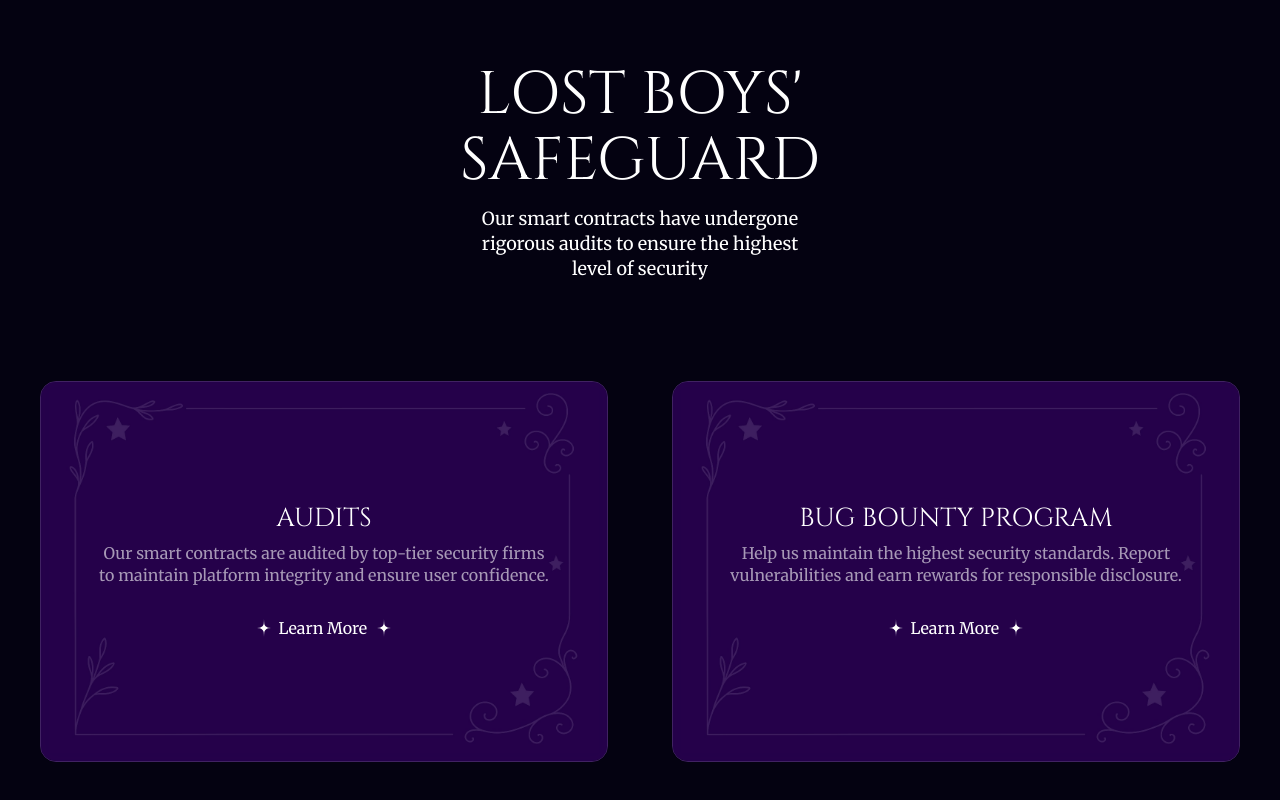
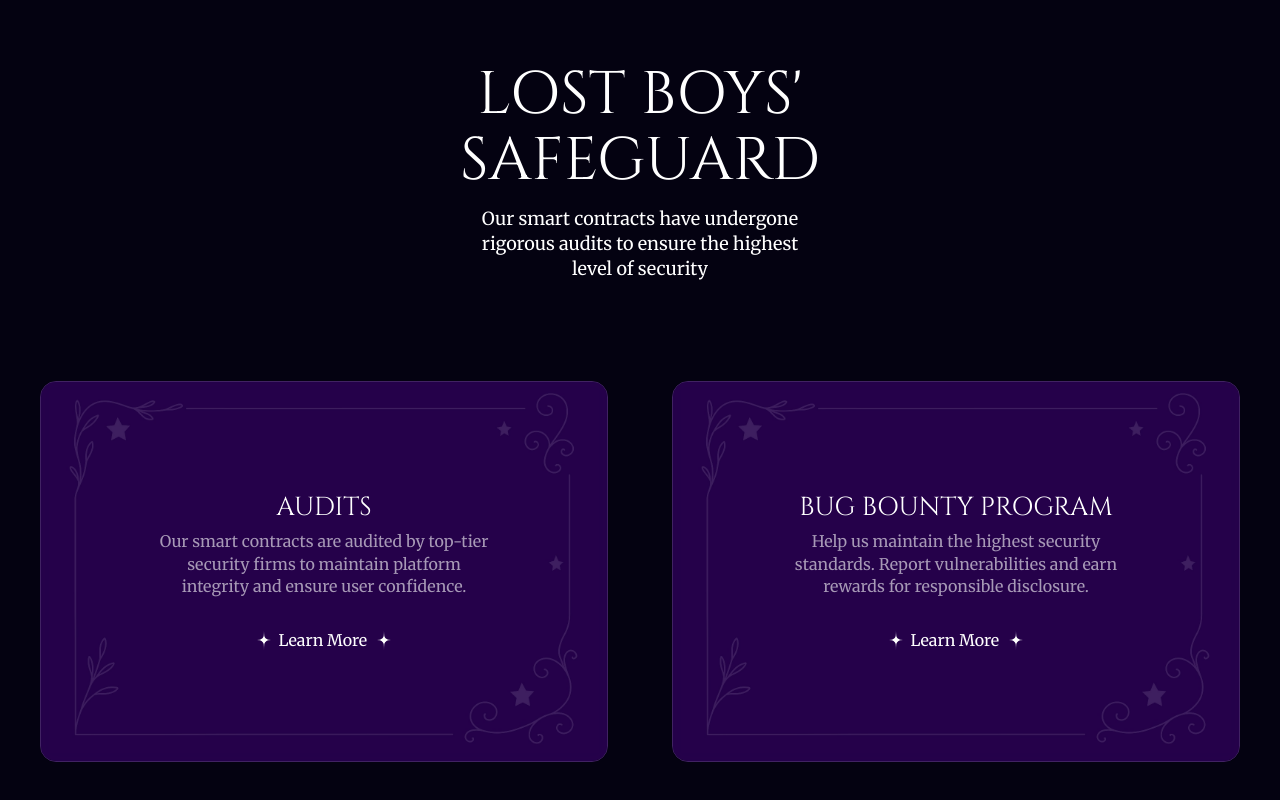
Before and after one commit to Neverland-Money/neverland-landing, a Next.js app: page / in a window 1280 px wide. Shown: the part 5595-6395 px from the top of the page. Built offline with nearby package versions, Linux system fonts and the light colour scheme.

Commit message:
feat: padding

```diff
--- a/src/components/sections/SecuritySection.tsx
+++ b/src/components/sections/SecuritySection.tsx
@@ -16,7 +16,7 @@ function SecurityCard({
   disabled = false,
 }: SecurityCardProps) {
   return (
-    <div className='relative flex aspect-[588/394] w-[280px] flex-col items-center justify-center gap-2.5 overflow-hidden rounded-2xl border border-[#402262] p-4 backdrop-blur-sm sm:w-[350px] sm:p-6 lg:w-[480px] lg:p-14 xl:w-[588px]'>
+    <div className='relative flex aspect-[588/394] w-[280px] flex-col items-center justify-center gap-2.5 overflow-hidden rounded-2xl border border-[#402262] p-4 backdrop-blur-sm sm:w-[350px] sm:p-13 lg:w-[480px] lg:p-28 xl:w-[588px]'>
       {/* Security background image */}
       <div
         className='absolute inset-0 z-0 bg-cover bg-center bg-no-repeat'
```
